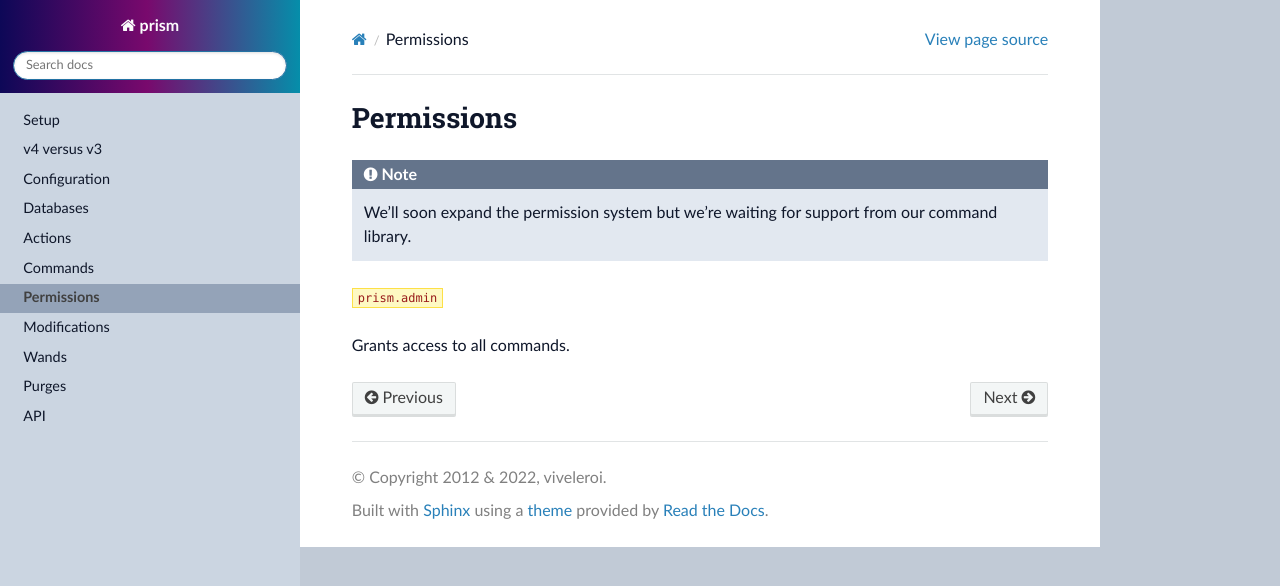
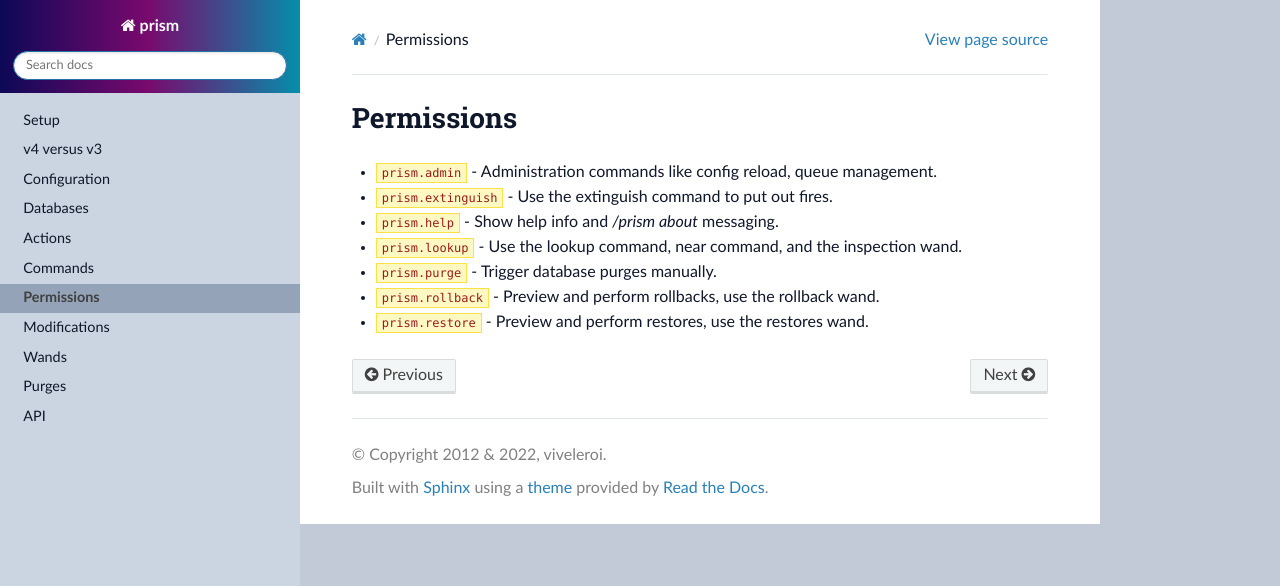
Before and after one commit to prism/prism-docs, a Sphinx documentation site: the page built from docs/source/permissions.rst, in a window 1280 px wide. Shown: the top 586 px of the page. Built offline with Sphinx 7.4.7 and the Read the Docs theme 3.1.0, drawn with Linux system fonts in a browser that asks for light colours.

Commit message:
Updates permissions

```diff
--- a/docs/source/permissions.rst
+++ b/docs/source/permissions.rst
@@ -1,10 +1,10 @@
 Permissions
 ===========
 
-.. note::
-
-    We'll soon expand the permission system but we're waiting for support from our command library.
-
-``prism.admin``
-
-Grants access to all commands.
+- ``prism.admin`` - Administration commands like config reload, queue management.
+- ``prism.extinguish`` - Use the extinguish command to put out fires.
+- ``prism.help`` - Show help info and `/prism about` messaging.
+- ``prism.lookup`` - Use the lookup command, near command, and the inspection wand.
+- ``prism.purge`` - Trigger database purges manually.
+- ``prism.rollback`` - Preview and perform rollbacks, use the rollback wand.
+- ``prism.restore`` - Preview and perform restores, use the restores wand.
```
